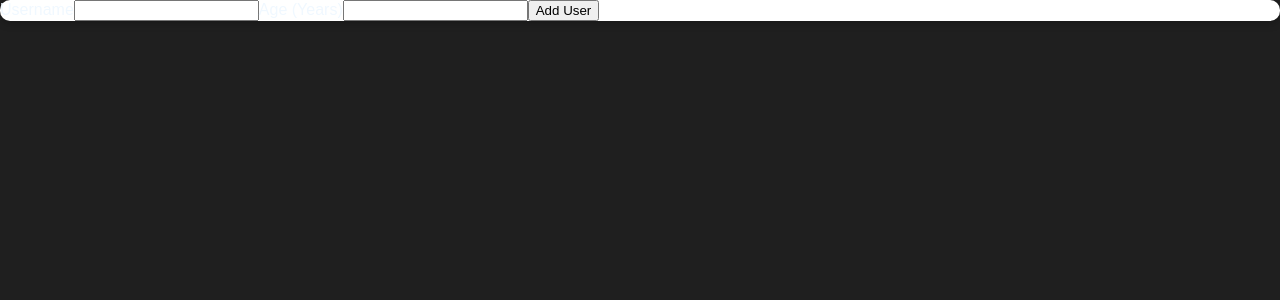
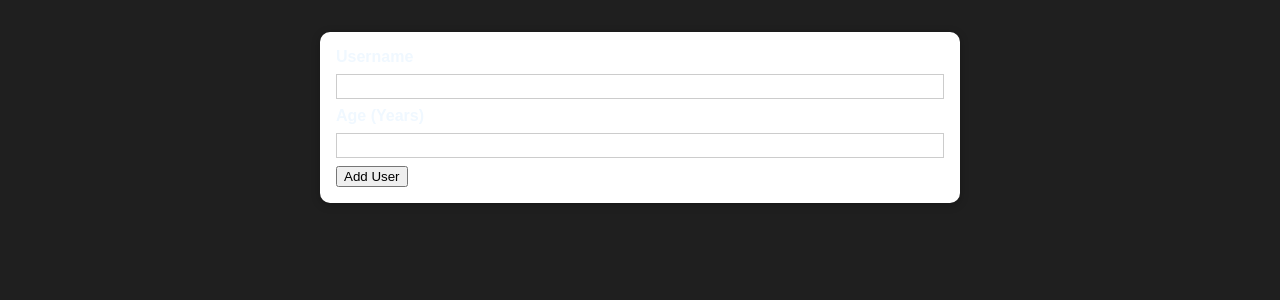
Before and after one commit to KennedyMungai/user-list, a React (Create React App) app: page / in a window 1280 px wide. Shown: the top 300 px of the page. Built offline with nearby package versions, Linux system fonts and the light colour scheme.

Commit message:
Implemented the styling for the individual components

```diff
--- a/src/components/UI/Card.js
+++ b/src/components/UI/Card.js
@@ -4,7 +4,7 @@ import classes from './Card.module.css'
 const Card = (props) =>
 {
     return (
-        <div className={classes.card}>
+        <div className={`${classes.card} ${props.className}`}>
             {props.children}
         </div>
     )
```
